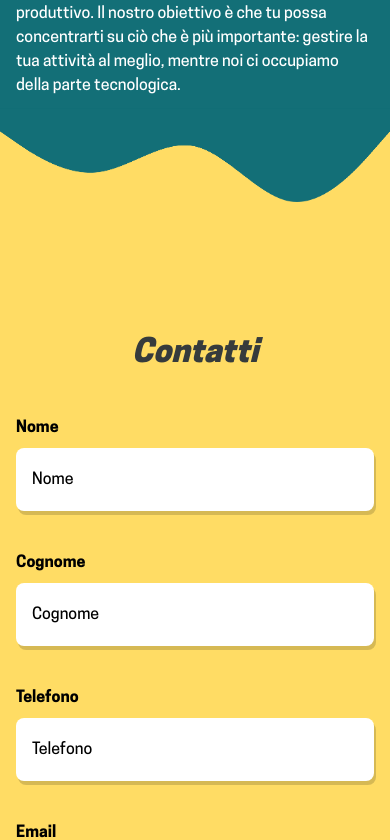
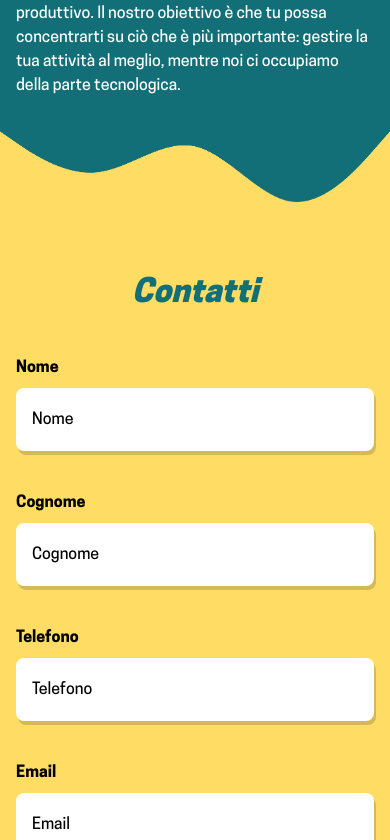
Before and after one commit to tusharswami534/tabli, a Next.js app: page /valorizza in a window 390 px wide. Shown: the part 5667-6507 px from the top of the page. Built offline with nearby package versions, Linux system fonts and the light colour scheme.

Commit message:
change some points

```diff
--- a/src/components/valorizza/Contact.jsx
+++ b/src/components/valorizza/Contact.jsx
@@ -59,8 +59,8 @@ const Contact = () => {
 
   return (
     <div id='contatti' className='bg-yellow'>
-      <div className=' pt-[200px] lg:pb-[340px] pb-[200px] relative max-w-[1920px] mx-auto'>
-        <Heading headingText="Contatti" className="!text-center !pb-[38px] !leading-normal" />
+      <div className=' md:pt-[200px] pt-[140px] lg:pb-[340px] pb-[200px] relative max-w-[1920px] mx-auto'>
+        <Heading headingText="Contatti" className="!text-center !pb-[38px] !leading-normal !text-dark-blue" />
         <div className='absolute bottom-[5%] lg:block hidden '>
           <Image src="/assets/images/png/contact-outline.png" alt='contact-outline' width={1920} height={1080} className='lg:h-[870px]' />
         </div>
```
